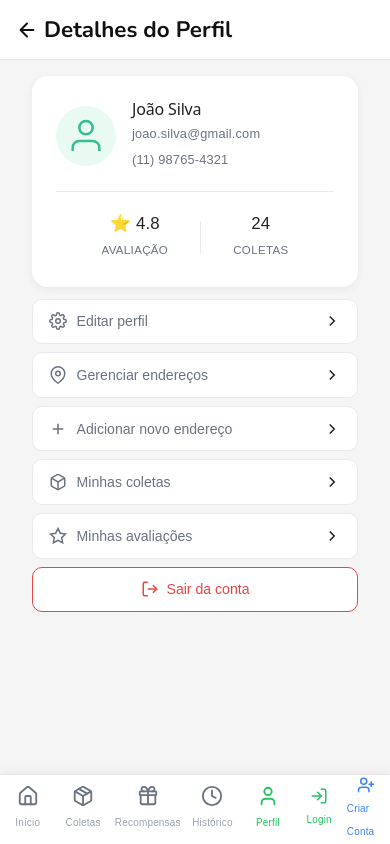
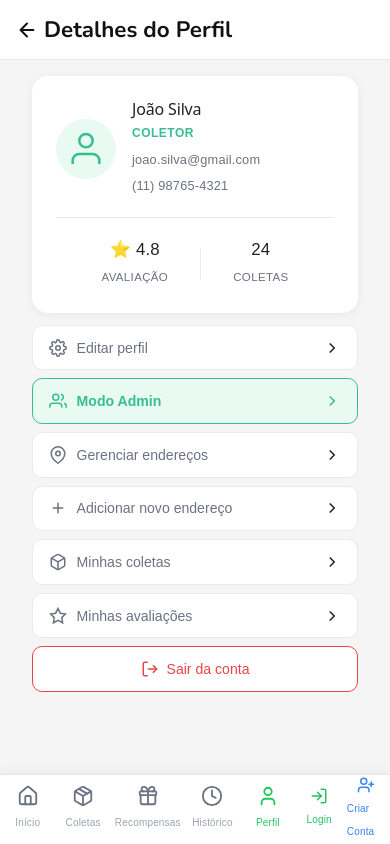
Before and after one commit to Rodrigo-Dourad0/EcoCiclo-FrontEnd, a React (Vite) app in the folder ecociclo/: page /perfil in a window 390 px wide. Built offline with nearby package versions, Linux system fonts and the light colour scheme.

Commit message:
Adiciona dois estados para tela de perfil

```diff
--- a/ecociclo/src/modules/profile/components/ProfileCard.jsx
+++ b/ecociclo/src/modules/profile/components/ProfileCard.jsx
@@ -1,4 +1,14 @@
-function ProfileCard({ usuario, onLogout, onNovoEndereco, onMinhasAvaliacoes, onMinhasColetas, onEditarPerfil }) {
+import { RenderIcon } from './RenderIcon.jsx'
+
+function ProfileCard({
+  usuario,
+  tipoUsuario,
+  alternarTipoUsuario,
+  configuracoes,
+  onLogout,
+  onEditarPerfil,
+  executarAcao
+}) {
   return (
     <div className="profile-card-wrapper">
       <div className="profile-card">
@@ -15,6 +25,7 @@ function ProfileCard({ usuario, onLogout, onNovoEndereco, onMinhasAvaliacoes, on
           </div>
           <div className="profile-card__info">
             <h2 className="profile-card__nome">{usuario.nome}</h2>
+            <p className="profile-card__tipo-usuario">{usuario.tipoUsuario}</p>
             <p className="profile-card__email">{usuario.email}</p>
             <p className="profile-card__telefone">{usuario.telefone}</p>
           </div>
@@ -47,57 +58,35 @@ function ProfileCard({ usuario, onLogout, onNovoEndereco, onMinhasAvaliacoes, on
           </svg>
         </button>
 
-        <button className="profile-card__btn-acao" onClick={() => alert('Em breve!')}>
+        <button
+          className="profile-card__btn-alternar"
+          onClick={alternarTipoUsuario}
+          title={`Alternar para ${tipoUsuario === 'Coletor' ? 'Administrador' : 'Coletor'}`}
+        >
           <span className="profile-card__btn-acao-esquerda">
-            <svg viewBox="0 0 24 24" fill="none" stroke="currentColor" strokeWidth="2" width="18" height="18">
-              <path d="M21 10c0 7-9 13-9 13s-9-6-9-13a9 9 0 0 1 18 0z" />
-              <circle cx="12" cy="10" r="3" />
-            </svg>
-            Gerenciar endereços
+            <RenderIcon iconName="users" width={18} height={18} />
+            {tipoUsuario === 'Coletor' ? 'Modo Admin' : 'Modo Coletor'}
           </span>
           <svg viewBox="0 0 24 24" fill="none" stroke="currentColor" strokeWidth="2" width="18" height="18">
             <polyline points="9 18 15 12 9 6" />
           </svg>
         </button>
 
-        <button className="profile-card__btn-acao" onClick={onNovoEndereco}>
-          <span className="profile-card__btn-acao-esquerda">
+        {configuracoes.map((config) => (
+          <button
+            key={config.id}
+            className="profile-card__btn-acao"
+            onClick={() => executarAcao(config.action)}
+          >
+            <span className="profile-card__btn-acao-esquerda">
+              <RenderIcon iconName={config.icon} width={18} height={18} />
+              {config.label}
+            </span>
             <svg viewBox="0 0 24 24" fill="none" stroke="currentColor" strokeWidth="2" width="18" height="18">
-              <path d="M12 5v14M5 12h14" />
+              <polyline points="9 18 15 12 9 6" />
             </svg>
-            Adicionar novo endereço
-          </span>
-          <svg viewBox="0 0 24 24" fill="none" stroke="currentColor" strokeWidth="2" width="18" height="18">
-            <polyline points="9 18 15 12 9 6" />
-          </svg>
-        </button>
-
-        {/* Minhas Coletas */}
-        <button className="profile-card__btn-acao" onClick={onMinhasColetas}>
-          <span className="profile-card__btn-acao-esquerda">
-            <svg viewBox="0 0 24 24" fill="none" stroke="currentColor" strokeWidth="2" width="18" height="18">
-              <path d="M21 16V8a2 2 0 0 0-1-1.73l-7-4a2 2 0 0 0-2 0l-7 4A2 2 0 0 0 3 8v8a2 2 0 0 0 1 1.73l7 4a2 2 0 0 0 2 0l7-4A2 2 0 0 0 21 16z" />
-              <polyline points="3.27 6.96 12 12.01 20.73 6.96" />
-              <line x1="12" y1="22.08" x2="12" y2="12" />
-            </svg>
-            Minhas coletas
-          </span>
-          <svg viewBox="0 0 24 24" fill="none" stroke="currentColor" strokeWidth="2" width="18" height="18">
-            <polyline points="9 18 15 12 9 6" />
-          </svg>
-        </button>
-
-        <button className="profile-card__btn-acao" onClick={onMinhasAvaliacoes}>
-          <span className="profile-card__btn-acao-esquerda">
-            <svg viewBox="0 0 24 24" fill="none" stroke="currentColor" strokeWidth="2" width="18" height="18">
-              <polygon points="12 2 15.09 8.26 22 9.27 17 14.14 18.18 21.02 12 17.77 5.82 21.02 7 14.14 2 9.27 8.91 8.26 12 2" />
-            </svg>
-            Minhas avaliações
-          </span>
-          <svg viewBox="0 0 24 24" fill="none" stroke="currentColor" strokeWidth="2" width="18" height="18">
-            <polyline points="9 18 15 12 9 6" />
-          </svg>
-        </button>
+          </button>
+        ))}
 
         <button className="profile-card__btn-sair" onClick={onLogout}>
           <svg viewBox="0 0 24 24" fill="none" stroke="currentColor" strokeWidth="2" width="18" height="18">
--- /dev/null
+++ b/ecociclo/src/modules/profile/components/RenderIcon.jsx
@@ -0,0 +1,51 @@
+export function RenderIcon({ iconName, width = 18, height = 18 }) {
+  const iconProps = {
+    viewBox: '0 0 24 24',
+    fill: 'none',
+    stroke: 'currentColor',
+    strokeWidth: '2',
+    width: width,
+    height: height
+  }
+
+  const icons = {
+    map: (
+      <svg {...iconProps}>
+        <path d="M21 10c0 7-9 13-9 13s-9-6-9-13a9 9 0 0 1 18 0z" />
+        <circle cx="12" cy="10" r="3" />
+      </svg>
+    ),
+    plus: (
+      <svg {...iconProps}>
+        <path d="M12 5v14M5 12h14" />
+      </svg>
+    ),
+    box: (
+      <svg {...iconProps}>
+        <path d="M21 16V8a2 2 0 0 0-1-1.73l-7-4a2 2 0 0 0-2 0l-7 4A2 2 0 0 0 3 8v8a2 2 0 0 0 1 1.73l7 4a2 2 0 0 0 2 0l7-4A2 2 0 0 0 21 16z" />
+        <polyline points="3.27 6.96 12 12.01 20.73 6.96" />
+        <line x1="12" y1="22.08" x2="12" y2="12" />
+      </svg>
+    ),
+    star: (
+      <svg {...iconProps}>
+        <polygon points="12 2 15.09 8.26 22 9.27 17 14.14 18.18 21.02 12 17.77 5.82 21.02 7 14.14 2 9.27 8.91 8.26 12 2" />
+      </svg>
+    ),
+    users: (
+      <svg {...iconProps}>
+        <path d="M17 21v-2a4 4 0 0 0-4-4H5a4 4 0 0 0-4 4v2" />
+        <circle cx="9" cy="7" r="4" />
+        <path d="M23 21v-2a4 4 0 0 0-3-3.87" />
+        <path d="M16 3.13a4 4 0 0 1 0 7.75" />
+      </svg>
+    ),
+    check: (
+      <svg {...iconProps}>
+        <polyline points="20 6 9 17 4 12" />
+      </svg>
+    ),
+  }
+
+  return icons[iconName] || icons.star
+}
--- /dev/null
+++ b/ecociclo/src/modules/profile/hooks/useProfilePage.js
@@ -0,0 +1,94 @@
+import { useState } from 'react'
+
+export function useProfilePage() {
+  const [tipoUsuario, setTipoUsuario] = useState('Coletor')
+
+  const [usuario, setUsuario] = useState({
+    nome: 'João Silva',
+    email: 'joao.silva@gmail.com',
+    telefone: '(11) 98765-4321',
+    avatar: null,
+    avaliacao: 4.8,
+    coletas: 24,
+    tipoUsuario: 'Coletor',
+  })
+
+  const [isDesktop, setIsDesktop] = useState(window.innerWidth >= 768)
+
+  // Configurações para Coletor
+  const configracoesColetor = [
+    {
+      id: 'meus-enderecos',
+      label: 'Gerenciar endereços',
+      icon: 'map',
+      action: 'onMeusEnderecos'
+    },
+    {
+      id: 'novo-endereco',
+      label: 'Adicionar novo endereço',
+      icon: 'plus',
+      action: 'onNovoEndereco'
+    },
+    {
+      id: 'minhas-coletas',
+      label: 'Minhas coletas',
+      icon: 'box',
+      action: 'onMinhasColetas'
+    },
+    {
+      id: 'minhas-avaliacoes',
+      label: 'Minhas avaliações',
+      icon: 'star',
+      action: 'onMinhasAvaliacoes'
+    }
+  ]
+
+  // Configurações para Administrador
+  const configuracoesAdministrador = [
+    {
+      id: 'gerenciar-recompensas',
+      label: 'Gerenciar Recompensas',
+      icon: 'star',
+      action: 'onGerenciarRecompensas'
+    },
+    {
+      id: 'gerenciar-usuarios',
+      label: 'Gerenciar Usuários',
+      icon: 'users',
+      action: 'onGerenciarUsuarios'
+    },
+    {
+      id: 'validar-coletores',
+      label: 'Validar Coletores',
+      icon: 'check',
+      action: 'onValidarColetores'
+    }
+  ]
+
+  // Função para alternar tipo de usuário
+  const alternarTipoUsuario = () => {
+    const novoTipo = tipoUsuario === 'Coletor' ? 'Administrador' : 'Coletor'
+    setTipoUsuario(novoTipo)
+    setUsuario(prev => ({
+      ...prev,
+      tipoUsuario: novoTipo
+    }))
+  }
+
+  // Retorna as configurações baseado no tipo de usuário
+  const getConfiguracoes = () => {
+    return tipoUsuario === 'Coletor' ? configracoesColetor : configuracoesAdministrador
+  }
+
+  return {
+    usuario,
+    setUsuario,
+    tipoUsuario,
+    alternarTipoUsuario,
+    isDesktop,
+    setIsDesktop,
+    configuracoes: getConfiguracoes(),
+    configracoesColetor,
+    configuracoesAdministrador
+  }
+}
--- a/ecociclo/src/modules/profile/pages/ProfilePage.jsx
+++ b/ecociclo/src/modules/profile/pages/ProfilePage.jsx
@@ -1,20 +1,20 @@
-import { useState, useEffect } from 'react'
+import { useEffect } from 'react'
 import { useNavigate } from 'react-router-dom'
+import { useProfilePage } from '../hooks/useProfilePage.js'
 import ProfileCard from '../components/ProfileCard.jsx'
+import { RenderIcon } from '../components/RenderIcon.jsx'
 import { Navigation } from '../../../shared/components/navigation/Navigation.jsx'
 import '../styles/profile-page.css'
 
 function ProfilePage() {
-  const [usuario, setUsuario] = useState({
-    nome: 'João Silva',
-    email: 'joao.silva@gmail.com',
-    telefone: '(11) 98765-4321',
-    avatar: null,
-    avaliacao: 4.8,
-    coletas: 24,
-  })
-
-  const [isDesktop, setIsDesktop] = useState(window.innerWidth >= 768)
+  const {
+    usuario,
+    tipoUsuario,
+    alternarTipoUsuario,
+    isDesktop,
+    setIsDesktop,
+    configuracoes
+  } = useProfilePage()
 
   useEffect(() => {
     const handleResize = () => {
@@ -22,16 +22,31 @@ function ProfilePage() {
     }
     window.addEventListener('resize', handleResize)
     return () => window.removeEventListener('resize', handleResize)
-  }, [])
+  }, [setIsDesktop])
 
   const navigate = useNavigate()
+
+  // Mapeamento de ações
+  const acoes = {
+    onMeusEnderecos: () => navigate('/meus-enderecos'),
+    onNovoEndereco: () => navigate('/novo-endereco'),
+    onMinhasAvaliacoes: () => navigate('/minhas-avaliacoes'),
+    onMinhasColetas: () => navigate('/minhas-coletas'),
+    onGerenciarRecompensas: () => alert('Gerenciar Recompensas - em desenvolvimento'),
+    onGerenciarUsuarios: () => alert('Gerenciar Usuários - em desenvolvimento'),
+    onValidarColetores: () => alert('Validar Coletores - em desenvolvimento'),
+  }
+
   function handleLogout() { navigate('/login') }
-  function handleNovoEndereco() { navigate('/novo-endereco') }
-  function handleMinhasAvaliacoes() { navigate('/minhas-avaliacoes') }
-  function handleMinhasColetas() { navigate('/minhas-coletas') }
   function handleVoltar() { navigate('/') }
-  function handleMeusEnderecos() { navigate('/meus-enderecos') }
   function handleEditarPerfil() { navigate('/editar-perfil') }
+
+  // Executa a ação baseado no nome armazenado
+  const executarAcao = (nomeAcao) => {
+    if (acoes[nomeAcao]) {
+      acoes[nomeAcao]()
+    }
+  }
 
   return (
     <div className="profile-page">
@@ -55,11 +70,12 @@ function ProfilePage() {
           <div className="profile-page__body">
             <ProfileCard
               usuario={usuario}
+              tipoUsuario={tipoUsuario}
+              alternarTipoUsuario={alternarTipoUsuario}
+              configuracoes={configuracoes}
               onLogout={handleLogout}
-              onNovoEndereco={handleNovoEndereco}
-              onMinhasAvaliacoes={handleMinhasAvaliacoes}
-              onMinhasColetas={handleMinhasColetas}
               onEditarPerfil={handleEditarPerfil}
+              executarAcao={executarAcao}
             />
           </div>
         </main>
@@ -91,6 +107,7 @@ function ProfilePage() {
                 </div>
                 <div>
                   <p className="profile-painel__nome">{usuario.nome}</p>
+                  <p className="profile-painel__tipo-usuario">{usuario.tipoUsuario}</p>
                   <p className="profile-painel__sub">{usuario.email}</p>
                   <p className="profile-painel__sub">{usuario.telefone}</p>
                 </div>
@@ -98,6 +115,7 @@ function ProfilePage() {
               </div>
             </div>
 
+            {tipoUsuario === 'Coletor' && (
               <div className="profile-painel__secao">
                 <h2 className="profile-painel__secao-titulo">Atividade</h2>
                 <div className="profile-painel__stats">
@@ -111,60 +129,35 @@ function ProfilePage() {
                   </div>
                 </div>
               </div>
+            )}
 
             <div className="profile-painel__secao">
+              <div className="profile-painel__config-header">
                 <h2 className="profile-painel__secao-titulo">Configurações</h2>
+                <button
+                  className="profile-painel__btn-alternar"
+                  onClick={alternarTipoUsuario}
+                  title={`Alternar para ${tipoUsuario === 'Coletor' ? 'Administrador' : 'Coletor'}`}
+                >
+                  {tipoUsuario === 'Coletor' ? 'Modo Admin' : 'Modo Coletor'}
+                </button>
+              </div>
 
-              <button className="profile-painel__item" onClick={handleMeusEnderecos}>
+              {configuracoes.map((config) => (
+                <button
+                  key={config.id}
+                  className="profile-painel__item"
+                  onClick={() => executarAcao(config.action)}
+                >
                   <span className="profile-painel__item-esquerda">
-                  <svg viewBox="0 0 24 24" fill="none" stroke="currentColor" strokeWidth="2" width="18" height="18">
-                    <path d="M21 10c0 7-9 13-9 13s-9-6-9-13a9 9 0 0 1 18 0z" />
-                    <circle cx="12" cy="10" r="3" />
-                  </svg>
-                  Gerenciar endereços
+                    <RenderIcon iconName={config.icon} width={18} height={18} />
+                    {config.label}
                   </span>
                   <svg viewBox="0 0 24 24" fill="none" stroke="currentColor" strokeWidth="2" width="16" height="16">
                     <polyline points="9 18 15 12 9 6" />
                   </svg>
                 </button>
-
-              <button className="profile-painel__item" onClick={handleNovoEndereco}>
-                <span className="profile-painel__item-esquerda">
-                  <svg viewBox="0 0 24 24" fill="none" stroke="currentColor" strokeWidth="2" width="18" height="18">
-                    <path d="M12 5v14M5 12h14" />
-                  </svg>
-                  Adicionar novo endereço
-                </span>
-                <svg viewBox="0 0 24 24" fill="none" stroke="currentColor" strokeWidth="2" width="16" height="16">
-                  <polyline points="9 18 15 12 9 6" />
-                </svg>
-              </button>
-
-              <button className="profile-painel__item" onClick={handleMinhasColetas}>
-                <span className="profile-painel__item-esquerda">
-                  <svg viewBox="0 0 24 24" fill="none" stroke="currentColor" strokeWidth="2" width="18" height="18">
-                    <path d="M21 16V8a2 2 0 0 0-1-1.73l-7-4a2 2 0 0 0-2 0l-7 4A2 2 0 0 0 3 8v8a2 2 0 0 0 1 1.73l7 4a2 2 0 0 0 2 0l7-4A2 2 0 0 0 21 16z" />
-                    <polyline points="3.27 6.96 12 12.01 20.73 6.96" />
-                    <line x1="12" y1="22.08" x2="12" y2="12" />
-                  </svg>
-                  Minhas coletas
-                </span>
-                <svg viewBox="0 0 24 24" fill="none" stroke="currentColor" strokeWidth="2" width="16" height="16">
-                  <polyline points="9 18 15 12 9 6" />
-                </svg>
-              </button>
-
-              <button className="profile-painel__item" onClick={handleMinhasAvaliacoes}>
-                <span className="profile-painel__item-esquerda">
-                  <svg viewBox="0 0 24 24" fill="none" stroke="currentColor" strokeWidth="2" width="18" height="18">
-                    <polygon points="12 2 15.09 8.26 22 9.27 17 14.14 18.18 21.02 12 17.77 5.82 21.02 7 14.14 2 9.27 8.91 8.26 12 2" />
-                  </svg>
-                  Minhas avaliações
-                </span>
-                <svg viewBox="0 0 24 24" fill="none" stroke="currentColor" strokeWidth="2" width="16" height="16">
-                  <polyline points="9 18 15 12 9 6" />
-                </svg>
-              </button>
+              ))}
             </div>
 
             <div className="profile-painel__secao profile-painel__secao--perigo">
--- a/ecociclo/src/modules/profile/styles/profile-page.css
+++ b/ecociclo/src/modules/profile/styles/profile-page.css
@@ -425,6 +425,87 @@ body, #root {
   background: var(--vermelho-claro);
 }
 
+/* ══════════════════════════════
+   TIPO DE USUÁRIO
+══════════════════════════════ */
+
+.profile-card__tipo-usuario {
+  font-size: 0.75rem;
+  color: var(--verde-principal);
+  font-weight: 600;
+  margin: 0;
+  text-transform: uppercase;
+  letter-spacing: 0.5px;
+}
+
+.profile-painel__tipo-usuario {
+  font-size: 0.75rem;
+  color: var(--verde-principal);
+  font-weight: 600;
+  margin: 2px 0;
+  text-transform: uppercase;
+  letter-spacing: 0.5px;
+}
+
+/* ══════════════════════════════
+   BOTÃO ALTERNAR TIPO DE USUÁRIO
+══════════════════════════════ */
+
+.profile-painel__config-header {
+  display: flex;
+  align-items: center;
+  justify-content: space-between;
+  margin-bottom: 1rem;
+}
+
+.profile-painel__btn-alternar {
+  padding: 0.5rem 1rem;
+  border-radius: 8px;
+  border: 1px solid var(--verde-principal);
+  background: var(--verde-claro);
+  color: var(--verde-principal);
+  font-size: 0.75rem;
+  font-weight: 600;
+  cursor: pointer;
+  transition: all 0.2s;
+  text-transform: uppercase;
+  letter-spacing: 0.5px;
+}
+
+.profile-painel__btn-alternar:hover {
+  background: var(--verde-principal);
+  color: var(--branco);
+}
+
+.profile-card__btn-alternar {
+  width: 100%;
+  display: flex;
+  align-items: center;
+  justify-content: space-between;
+  padding: 0.8rem 1rem;
+  border-radius: 10px;
+  border: 1px solid var(--verde-principal);
+  background: var(--verde-claro);
+  color: var(--verde-principal);
+  font-size: 0.88rem;
+  font-weight: 600;
+  cursor: pointer;
+  transition: all 0.2s;
+}
+
+.profile-card__btn-alternar:hover {
+  background: var(--verde-principal);
+  color: var(--branco);
+}
+
+.profile-card__btn-alternar .profile-card__btn-acao-esquerda {
+  color: var(--verde-principal);
+}
+
+.profile-card__btn-alternar:hover .profile-card__btn-acao-esquerda {
+  color: var(--branco);
+}
+
 
 @media (min-width: 768px) {
   .profile-page {
```
Lines whose indentation alone changed are shown as unchanged.
